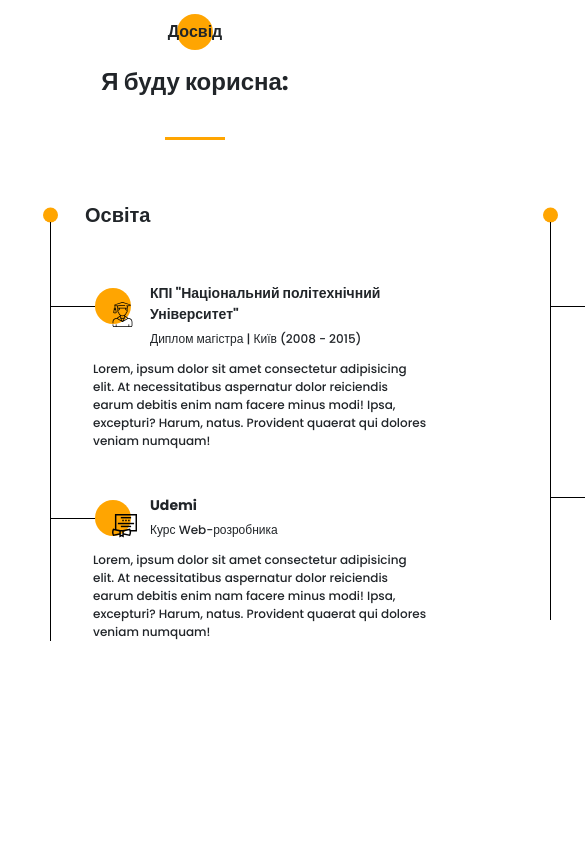
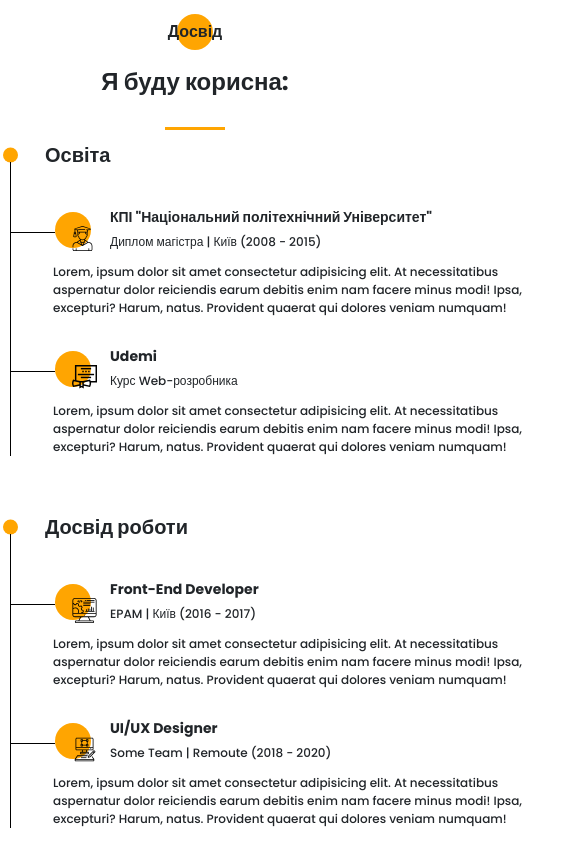
Before and after one commit to AlexKor94/portfolio, a website: page src/index.html in a window 390 px wide. Shown: the part 2137-2981 px from the top of the page, 585 px wide, since content can reach past the window. Before the commit the page ends 2794 px from the top, so only its background shows below. Drawn offline with Linux system fonts and the light colour scheme.

Commit message:
:continue work with mobile version section about

```diff
--- a/src/sass/blocks/_media.scss
+++ b/src/sass/blocks/_media.scss
@@ -30,7 +30,7 @@
     &__wrapper {
       padding: 60px 40px 0 40px;
       grid-template-columns: repeat(2, 380px);
-       column-gap: 120px;
+      column-gap: 120px;
     }
   }
 }
@@ -58,6 +58,13 @@
       }
     }
   }
+  .resume {
+    &__wrapper {
+      padding: 60px 20px 0 20px;
+      grid-template-columns: repeat(2, 300px);
+      column-gap: 80px;
+    }
+  }
 }
 
 @media (max-width: 768px) {
@@ -69,6 +76,11 @@
       font-size: 28px;
     }
   }
+
+  .divider {
+    margin-top: 15px;
+  }
+
   .promo {
     &__title {
       line-height: 39px;
@@ -88,6 +100,28 @@
       &-item {
         grid-template-columns: 40px 200px;
         column-gap: 20px;
+      }
+    }
+  }
+
+  .resume {
+    &__wrapper {
+      padding: 0;
+      padding-top: 10px;
+      grid-template-columns: 520px;
+      row-gap: 40px;
+      grid-auto-rows: auto;
+    }
+    &__item {
+      &:before {
+        top: 54px;
+      }
+      &-icon {
+        top: 34px;
+        left: 45px;
+      }
+      &-head {
+        padding: 29px 0 0 100px;
       }
     }
   }
```
Also changed, not shown: src/css/style.min.css, 1 other file.
